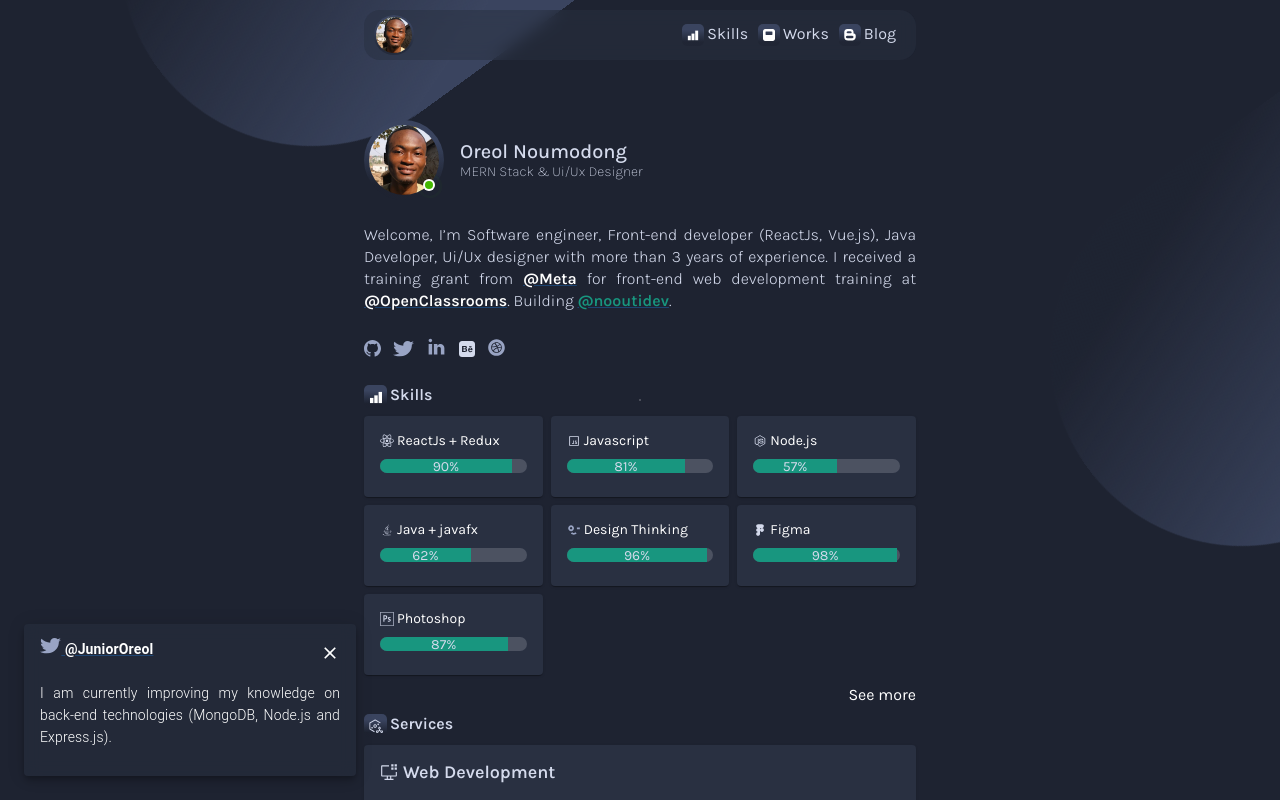
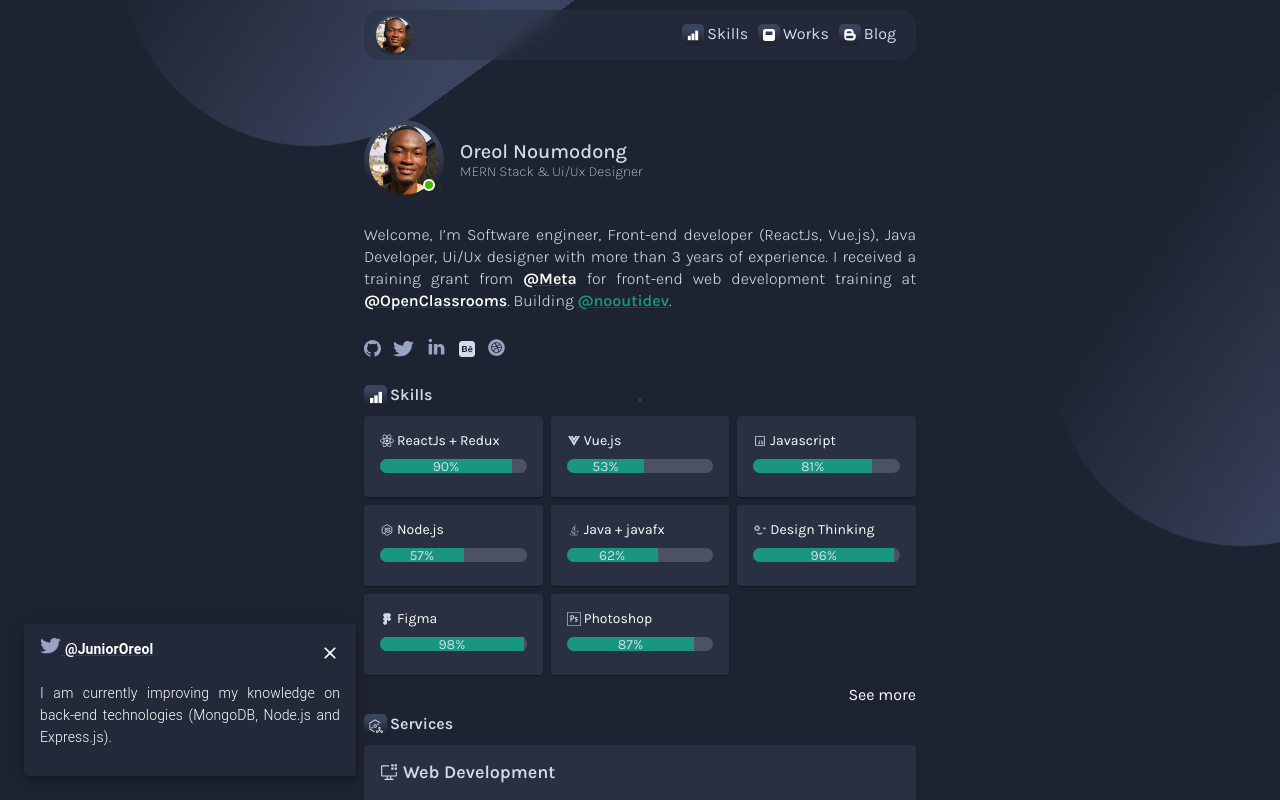
Before and after one commit to noutijo/oreolnoumodong, a React (Create React App) app: page / in a window 1280 px wide. Shown: the top 800 px of the page. Built offline with nearby package versions, Linux system fonts and the light colour scheme.

Commit message:
Add Vue.js skill

```diff
--- a/src/components/skills/FullSkills.js
+++ b/src/components/skills/FullSkills.js
@@ -22,12 +22,19 @@
 import materialui from "../../images/materialui.svg";
 import sass from "../../images/sass.svg";
 import php from "../../images/php.svg";
+import vuejs from "../../images/vuejs.svg";
 
 export default function FullSkills() {
     const skillsar = [{
         percent: "90%",
         icon: `${reactjsredux}`,
         text: "ReactJs + Redux"
+    }
+        ,
+    {
+        percent: "53%",
+        icon: `${vuejs}`,
+        text: "Vue.js"
     }
         ,
     {
--- a/src/components/skills/Skills.js
+++ b/src/components/skills/Skills.js
@@ -14,12 +14,19 @@
 import figma from "../../images/figma.svg";
 import photoshop from "../../images/photoshop.svg";
 import thinking from "../../images/thinking.svg";
+import vuejs from "../../images/vuejs.svg";
 
 export default function Skills() {
     const skillsar = [{
         percent: "90%",
         icon: `${reactjsredux}`,
         text: "ReactJs + Redux"
+    }
+        ,
+    {
+        percent: "53%",
+        icon: `${vuejs}`,
+        text: "Vue.js"
     }
         ,
     {
```
Also changed, not shown: src/images/vuejs.svg (added).
